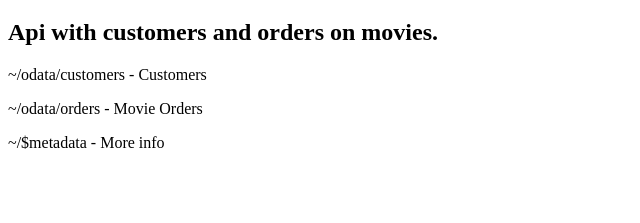
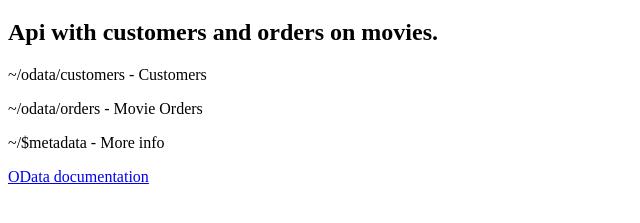
Before and after one commit to astrolans/odata-api-ci-cd-demo, a plain HTML site: page wwwroot/index.html in a window 1280 px wide. Shown: the part 61-284 px from the top of the page, without its empty margins (0-640 px from the left). Drawn offline with Linux system fonts and the light colour scheme.

Commit message:
Add OData documentation link.

```diff
--- a/wwwroot/index.html
+++ b/wwwroot/index.html
@@ -10,5 +10,6 @@
     <p>~/odata/customers - Customers</p>
     <p>~/odata/orders - Movie Orders</p>
     <p>~/$metadata - More info</p>
+    <a href="https://www.odata.org/documentation/" target="_blank">OData documentation</a>
 </body>
 </html>
```
